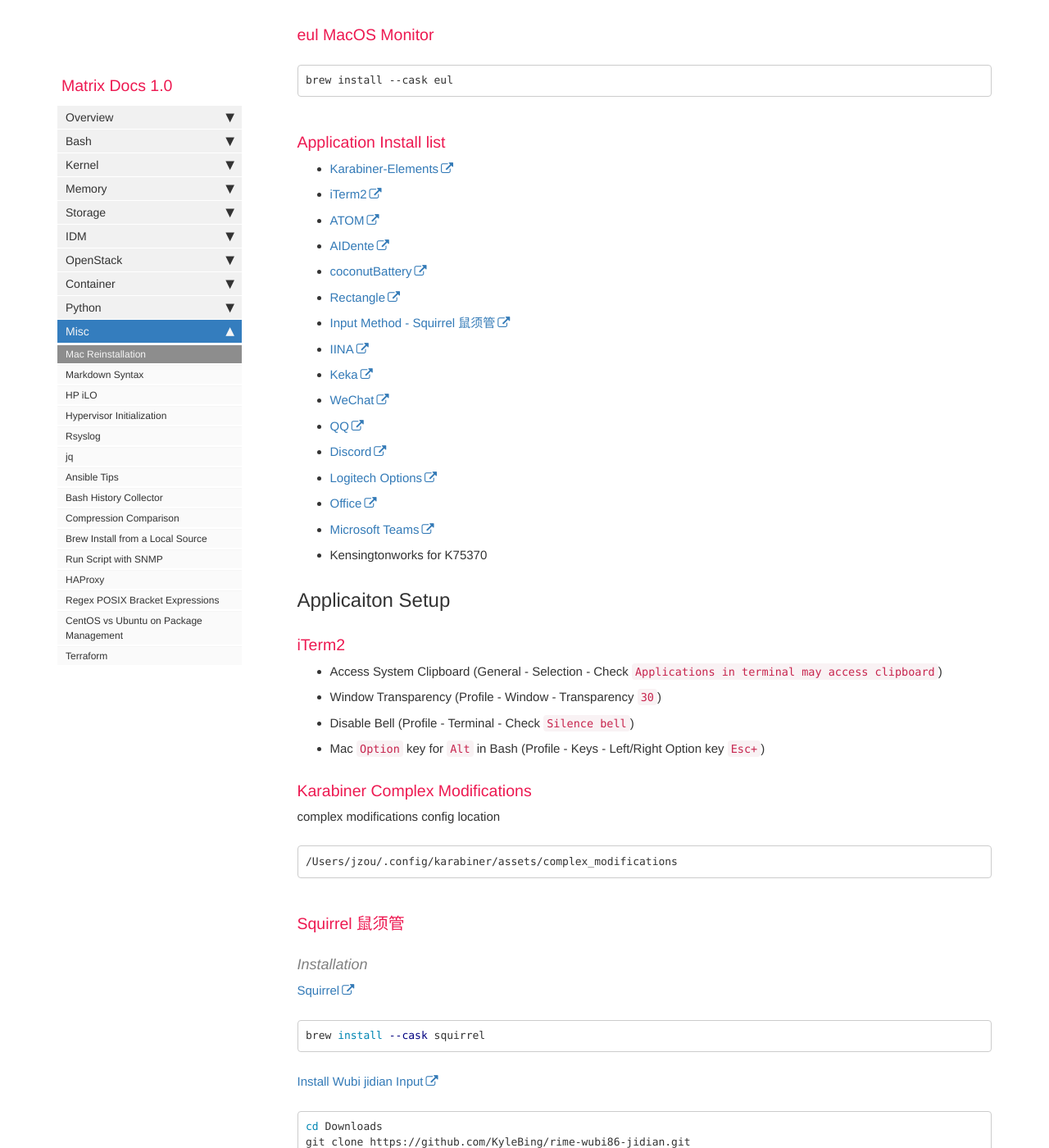
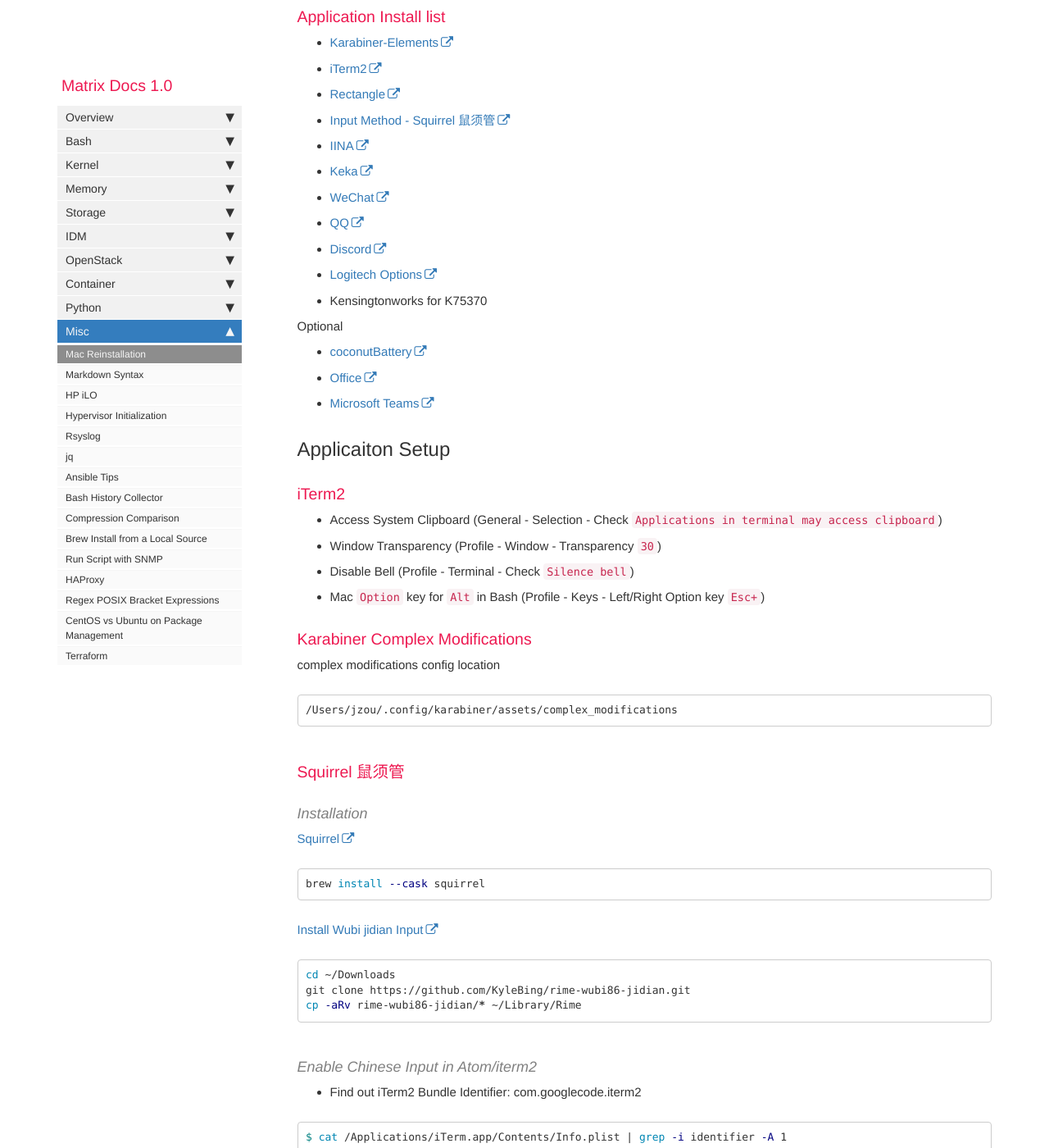
Before and after one commit to matrixzj/documentations, a Jekyll site: the page built from pages/misc/misc_mac_reinstallation_steps.md, in a window 1280 px wide and 1400 px high, scrolled down 2419 px. Shown: the whole window at 82% size. Built offline with Jekyll 4.4.1, drawn with Linux system fonts in a browser that asks for light colours; comment, search, counter and statistics services are not loaded.

Commit message:
Update misc_mac_reinstallation_steps.md

````diff
--- a/pages/misc/misc_mac_reinstallation_steps.md
+++ b/pages/misc/misc_mac_reinstallation_steps.md
@@ -79,17 +79,9 @@
 echo "export PATH=\"${awk_path%/awk}:${sed_path%/sed}:$PATH\"" >> ~/.zshrc
 ```
 
-### eul MacOS Monitor
-```
-brew install --cask eul
-```
-
 ### Application Install list
 * [Karabiner-Elements](https://karabiner-elements.pqrs.org/)
 * [iTerm2](https://iterm2.com/downloads.html)
-* [ATOM](https://atom.io/)
-* [AIDente](https://github.com/davidwernhart/AlDente/releases)
-* [coconutBattery](https://www.coconut-flavour.com/coconutbattery/)
 * [Rectangle](https://rectangleapp.com/)
 * [Input Method - Squirrel 鼠须管](https://matrixzj.github.io/documentations/misc_mac_reinstallation_steps.html#squirrel-%E9%BC%A0%E9%A1%BB%E7%AE%A1)
 * [IINA](https://iina.io/)
@@ -98,9 +90,13 @@
 * [QQ](https://im.qq.com/macqq/)
 * [Discord](https://discord.com/)
 * [Logitech Options](https://www.logitech.com/en-us/software/options.html)
+
+* Kensingtonworks for K75370
+
+Optional
+* [coconutBattery](https://www.coconut-flavour.com/coconutbattery/)
 * [Office](https://www.office.com/)
 * [Microsoft Teams](https://www.microsoft.com/en-ww/microsoft-teams/download-app)
-* Kensingtonworks for K75370
 
 ## Applicaiton Setup
 
@@ -126,7 +122,7 @@
 [Install Wubi jidian Input](https://awesomeopensource.com/project/KyleBing/rime-wubi86-jidian)
 
 ```bash
-cd Downloads
+cd ~/Downloads
 git clone https://github.com/KyleBing/rime-wubi86-jidian.git
 cp -aRv rime-wubi86-jidian/* ~/Library/Rime
 ```
````
